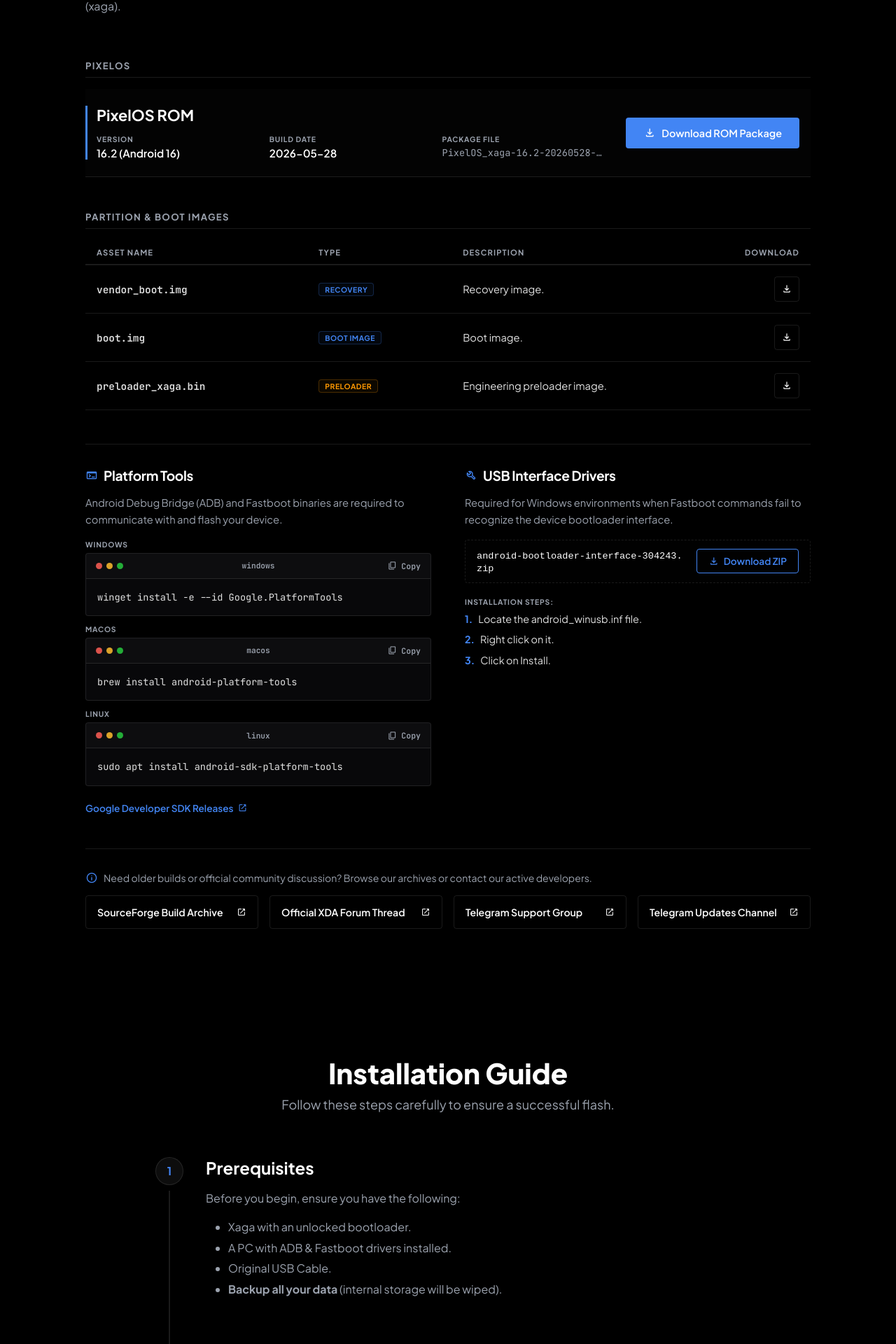
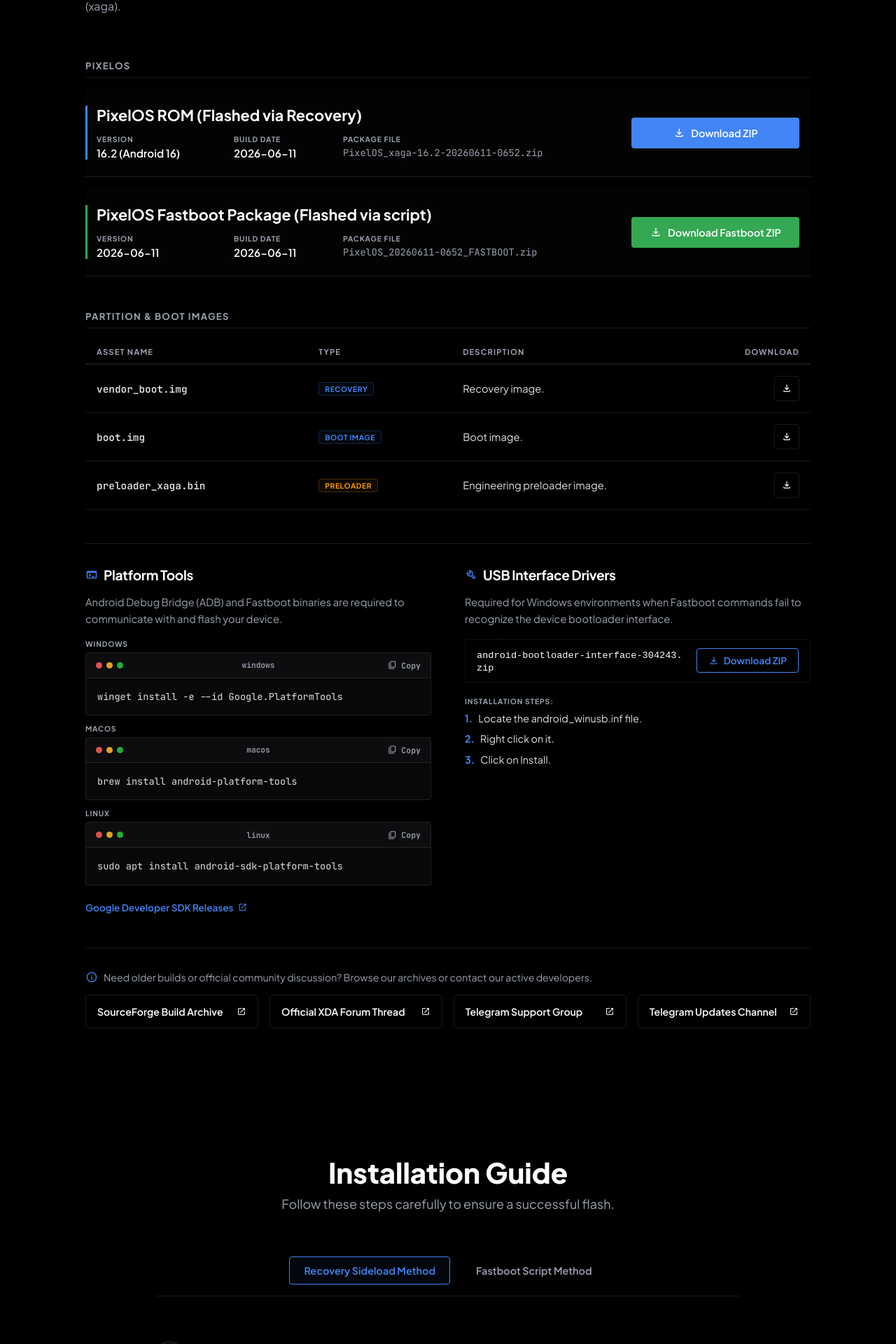
Before and after one commit to Angxddeep/pixelos-xaga-site, a React (Vite) app: page /support in a window 1280 px wide. Shown: the part 1000-2920 px from the top of the page at 70% size. Built offline with nearby package versions, Linux system fonts and the light colour scheme.

Commit message:
new release

```diff
--- a/src/components/sections/Downloads.module.css
+++ b/src/components/sections/Downloads.module.css
@@ -61,6 +61,12 @@
 }
 
 /* Core ROM Release */
+.releasesContainer {
+  display: flex;
+  flex-direction: column;
+  gap: 16px;
+}
+
 .romRelease {
   position: relative;
   display: flex;
@@ -79,6 +85,15 @@
   bottom: var(--spacing-lg);
   width: 3px;
   background-color: var(--color-primary);
+}
+
+.romIndicatorFastboot {
+  position: absolute;
+  left: 0;
+  top: var(--spacing-lg);
+  bottom: var(--spacing-lg);
+  width: 3px;
+  background-color: var(--color-accent);
 }
 
 .romInfo {
@@ -116,7 +131,7 @@
 
 .romMetadataGrid {
   display: grid;
-  grid-template-columns: repeat(auto-fit, minmax(180px, 1fr));
+  grid-template-columns: 180px 140px minmax(0, 1fr);
   gap: var(--spacing-md);
 }
 
@@ -168,11 +183,34 @@
   border-radius: 4px;
   border: 1px solid rgba(66, 133, 244, 0.4);
   white-space: nowrap;
+  width: 240px;
   transition: background-color var(--transition-fast), transform var(--transition-fast);
 }
 
 .downloadRomBtn:hover {
   background-color: #3b78e7;
+  transform: translateY(-1px);
+}
+
+.downloadRomBtnFastboot {
+  display: inline-flex;
+  align-items: center;
+  justify-content: center;
+  gap: 8px;
+  background-color: var(--color-accent);
+  color: #ffffff;
+  font-weight: 600;
+  font-size: 0.9rem;
+  padding: 12px 24px;
+  border-radius: 4px;
+  border: 1px solid rgba(52, 168, 83, 0.4);
+  white-space: nowrap;
+  width: 240px;
+  transition: background-color var(--transition-fast), transform var(--transition-fast);
+}
+
+.downloadRomBtnFastboot:hover {
+  background-color: #2b8b42;
   transform: translateY(-1px);
 }
 
@@ -496,7 +534,8 @@
     gap: var(--spacing-md);
   }
 
-  .downloadRomBtn {
+  .downloadRomBtn,
+  .downloadRomBtnFastboot {
     width: 100%;
   }
 
--- a/src/components/sections/Downloads.tsx
+++ b/src/components/sections/Downloads.tsx
@@ -27,12 +27,14 @@
         <div className={styles.dashboard}>
           {/* Main ROM Block */}
           <div className={styles.dashboardSection}>
-            <h3 className={styles.dashboardSectionTitle}>PixelOS </h3>
+            <h3 className={styles.dashboardSectionTitle}>PixelOS</h3>
+            <div className={styles.releasesContainer}>
+              {/* Recovery ZIP Row */}
               <div className={styles.romRelease}>
                 <div className={styles.romIndicator}></div>
                 <div className={styles.romInfo}>
                   <div className={styles.romHeader}>
-                  <h4 className={styles.romName}>PixelOS ROM</h4>
+                    <h4 className={styles.romName}>PixelOS ROM (Flashed via Recovery)</h4>
                   </div>
                   <div className={styles.romMetadataGrid}>
                     <div className={styles.metadataCell}>
@@ -54,8 +56,41 @@
                 <div className={styles.romActions}>
                   <a href={DOWNLOADS.rom.link} className={styles.downloadRomBtn}>
                     <DownloadIcon size={18} />
-                  <span>Download ROM Package</span>
+                    <span>Download ZIP</span>
                   </a>
+                </div>
+              </div>
+
+              {/* Fastboot Package Row */}
+              <div className={styles.romRelease}>
+                <div className={styles.romIndicatorFastboot}></div>
+                <div className={styles.romInfo}>
+                  <div className={styles.romHeader}>
+                    <h4 className={styles.romName}>PixelOS Fastboot Package (Flashed via script)</h4>
+                  </div>
+                  <div className={styles.romMetadataGrid}>
+                    <div className={styles.metadataCell}>
+                      <span className={styles.metadataLabel}>Version</span>
+                      <span className={styles.metadataValue}>{DOWNLOADS.fastboot_package.version}</span>
+                    </div>
+                    <div className={styles.metadataCell}>
+                      <span className={styles.metadataLabel}>Build Date</span>
+                      <span className={styles.metadataValue}>{DOWNLOADS.fastboot_package.date}</span>
+                    </div>
+                    <div className={styles.metadataCell}>
+                      <span className={styles.metadataLabel}>Package File</span>
+                      <span className={styles.metadataValueFilename} title={DOWNLOADS.fastboot_package.filename}>
+                        {DOWNLOADS.fastboot_package.filename}
+                      </span>
+                    </div>
+                  </div>
+                </div>
+                <div className={styles.romActions}>
+                  <a href={DOWNLOADS.fastboot_package.link} className={styles.downloadRomBtnFastboot}>
+                    <DownloadIcon size={18} />
+                    <span>Download Fastboot ZIP</span>
+                  </a>
+                </div>
               </div>
             </div>
           </div>
--- a/src/components/sections/FlashGuide.module.css
+++ b/src/components/sections/FlashGuide.module.css
@@ -11,6 +11,41 @@
 .header {
   text-align: center;
   margin-bottom: var(--spacing-3xl);
+}
+
+.methodSelector {
+  display: flex;
+  justify-content: center;
+  gap: var(--spacing-md);
+  margin-bottom: var(--spacing-3xl);
+  border-bottom: 1px solid var(--color-border);
+  padding-bottom: 16px;
+}
+
+.tabButton {
+  display: inline-flex;
+  align-items: center;
+  justify-content: center;
+  padding: 10px 20px;
+  font-size: 0.9rem;
+  font-weight: 600;
+  color: var(--color-text-dim);
+  background: transparent;
+  border: 1px solid transparent;
+  border-radius: 4px;
+  cursor: pointer;
+  transition: all var(--transition-fast);
+}
+
+.tabButton:hover {
+  color: var(--color-text-bright);
+  background: rgba(255, 255, 255, 0.02);
+}
+
+.tabButtonActive {
+  color: var(--color-primary);
+  border-color: var(--color-primary);
+  background: rgba(66, 133, 244, 0.05);
 }
 
 .sectionTitle {
@@ -174,6 +209,26 @@
   color: var(--color-text-dim);
 }
 
+.platformList {
+  display: grid;
+  grid-template-columns: repeat(3, 1fr);
+  gap: var(--spacing-md);
+  margin: var(--spacing-md) 0;
+}
+
+.platformItem {
+  display: grid;
+  gap: var(--spacing-sm);
+}
+
+.platformLabel {
+  font-size: 0.75rem;
+  font-weight: 700;
+  letter-spacing: 0.08em;
+  text-transform: uppercase;
+  color: rgba(255, 255, 255, 0.48);
+}
+
 @media (max-width: 640px) {
   .container {
     padding: 0 var(--spacing-lg);
@@ -210,4 +265,8 @@
   .info {
     font-size: 0.875rem;
   }
+
+  .platformList {
+    grid-template-columns: 1fr;
+  }
 }
--- a/src/components/sections/FlashGuide.tsx
+++ b/src/components/sections/FlashGuide.tsx
@@ -1,4 +1,6 @@
+import { useState } from 'react';
 import type { MouseEvent } from 'react';
+import { clsx } from 'clsx';
 import { CodeBlock } from '../ui/CodeBlock';
 import { Card } from '../ui/Card';
 import { AlertTriangleIcon, InfoIcon } from '../ui/Icons';
@@ -7,6 +9,8 @@
 import styles from './FlashGuide.module.css';
 
 export const FlashGuide = () => {
+  const [method, setMethod] = useState<'recovery' | 'fastboot'>('recovery');
+
   const handleSectionLinkClick = (sectionId: string, path: string) => (event: MouseEvent<HTMLAnchorElement>) => {
     event.preventDefault();
     scrollToSection(sectionId, { path, history: 'push' });
@@ -108,7 +112,61 @@
     },
   ];
 
-  const allSteps = [...commonSteps, ...recoverySteps];
+  const fastbootSteps = [
+    {
+      title: "Download & Extract Fastboot Package",
+      content: (
+        <>
+          <p>
+            Download the Fastboot Package from the{' '}
+            <a href={getSectionPath('downloads')} onClick={handleSectionLinkClick('downloads', getSectionPath('downloads'))}>Downloads</a> hub
+            and extract the ZIP archive.
+          </p>
+        </>
+      )
+    },
+    {
+      title: "Run the Installation Script",
+      content: (
+        <>
+          <p>Open a terminal in the extracted folder and run the script for your OS:</p>
+          <div className={styles.platformList}>
+            <div className={styles.platformItem}>
+              <span className={styles.platformLabel}>macOS</span>
+              <CodeBlock code="bash mac_installation.sh" />
+            </div>
+            <div className={styles.platformItem}>
+              <span className={styles.platformLabel}>Windows</span>
+              <CodeBlock code="win_installation.bat" />
+            </div>
+            <div className={styles.platformItem}>
+              <span className={styles.platformLabel}>Linux</span>
+              <CodeBlock code="bash linux_installation.sh" />
+            </div>
+          </div>
+          <div className={styles.info}>
+            <InfoIcon size={18} />
+            <span>The script will handle all flashing steps automatically.</span>
+          </div>
+        </>
+      )
+    },
+    {
+      title: "Reboot",
+      content: (
+        <>
+          <p>Once the script completes, reboot your device.</p>
+          <CodeBlock code="fastboot reboot" />
+          <div className={styles.info}>
+            <InfoIcon size={18} />
+            <span>The first boot may take a few minutes. This is normal.</span>
+          </div>
+        </>
+      )
+    },
+  ];
+
+  const allSteps = [...commonSteps, ...(method === 'recovery' ? recoverySteps : fastbootSteps)];
 
   return (
     <section id="guide" className={styles.guide}>
@@ -116,6 +174,23 @@
         <div className={styles.header}>
           <h2 className={styles.sectionTitle}>Installation Guide</h2>
           <p className={styles.sectionSubtitle}>Follow these steps carefully to ensure a successful flash.</p>
+        </div>
+
+        <div className={styles.methodSelector}>
+          <button
+            type="button"
+            className={clsx(styles.tabButton, method === 'recovery' && styles.tabButtonActive)}
+            onClick={() => setMethod('recovery')}
+          >
+            Recovery Sideload Method
+          </button>
+          <button
+            type="button"
+            className={clsx(styles.tabButton, method === 'fastboot' && styles.tabButtonActive)}
+            onClick={() => setMethod('fastboot')}
+          >
+            Fastboot Script Method
+          </button>
         </div>
 
         <div className={styles.stepper}>
@@ -133,8 +208,6 @@
           ))}
         </div>
 
-
-
         <Card variant="glass" className={styles.disclaimerCard}>
           <div className={styles.disclaimerHeader}>
             <AlertTriangleIcon size={24} className={styles.disclaimerIcon} />
--- a/src/data/downloads.ts
+++ b/src/data/downloads.ts
@@ -2,9 +2,9 @@
   rom: {
     name: "PixelOS ROM",
     version: "16.2 (Android 16)",
-    date: "2026-05-28",
-    filename: "PixelOS_xaga-16.2-20260528-0647.zip",
-    link: "https://pixelos-xaga-worker.angxddeep.workers.dev/PixelOS_xaga-16.2-20260528-0647.zip"
+    date: "2026-06-11",
+    filename: "PixelOS_xaga-16.2-20260611-0652.zip",
+    link: "https://pixelos-xaga-worker.angxddeep.workers.dev/PixelOS_xaga-16.2-20260611-0652.zip"
   },
   recovery_images: [
     {
@@ -39,6 +39,13 @@
       }
     ]
   },
+  fastboot_package: {
+    name: "Fastboot Package",
+    version: "2026-06-11",
+    date: "2026-06-11",
+    filename: "PixelOS_20260611-0652_FASTBOOT.zip",
+    link: "https://pixelos-xaga-worker.angxddeep.workers.dev/PixelOS_20260611-0652_FASTBOOT.zip"
+  },
 
   drivers: {
     filename: "android-bootloader-interface-304243.zip",
```
Also changed, not shown: package.json (+7 -7 lines), 1 other file (tests, documents, lock files or other folders). Lines whose indentation alone changed are shown as unchanged.
